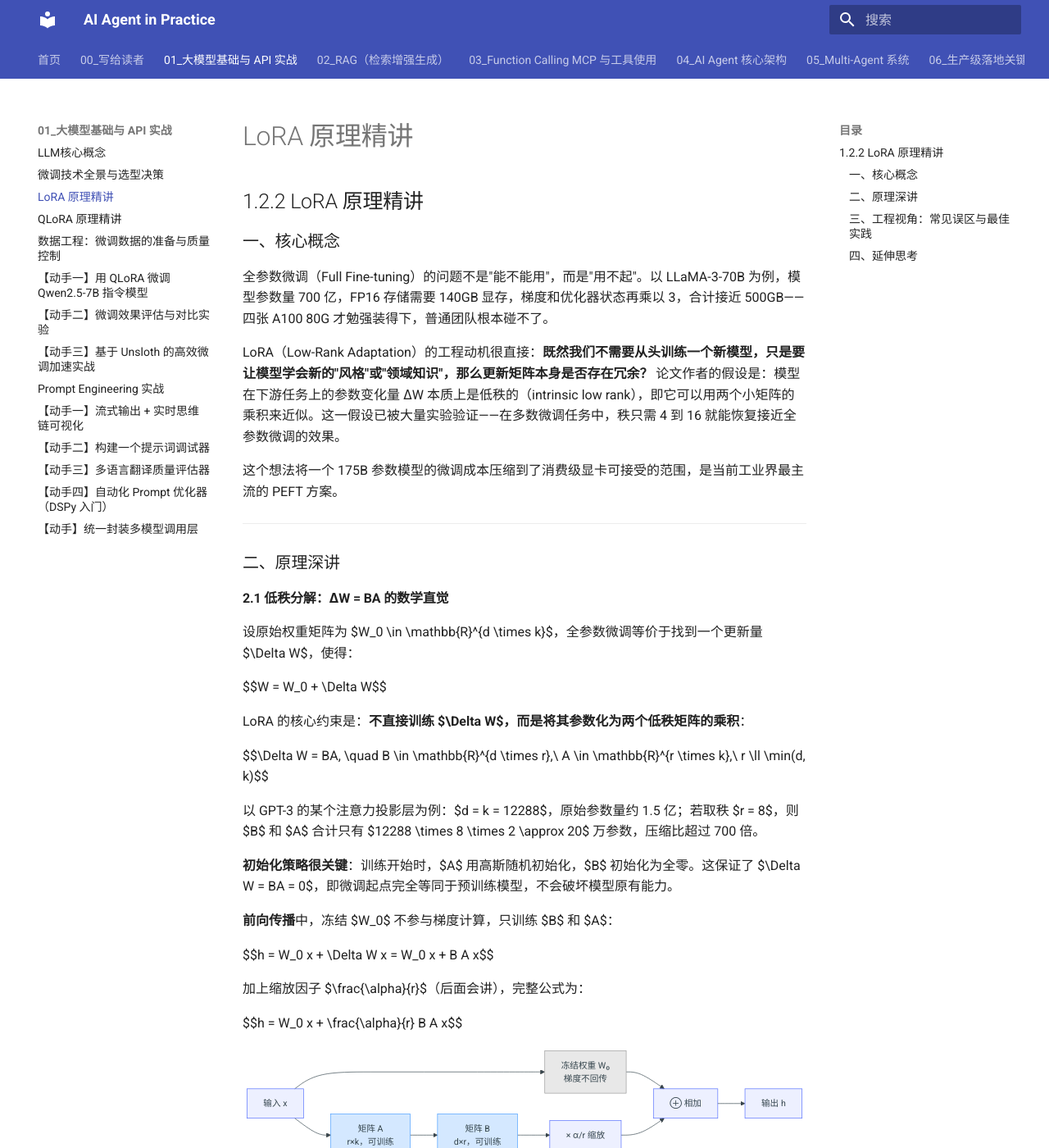
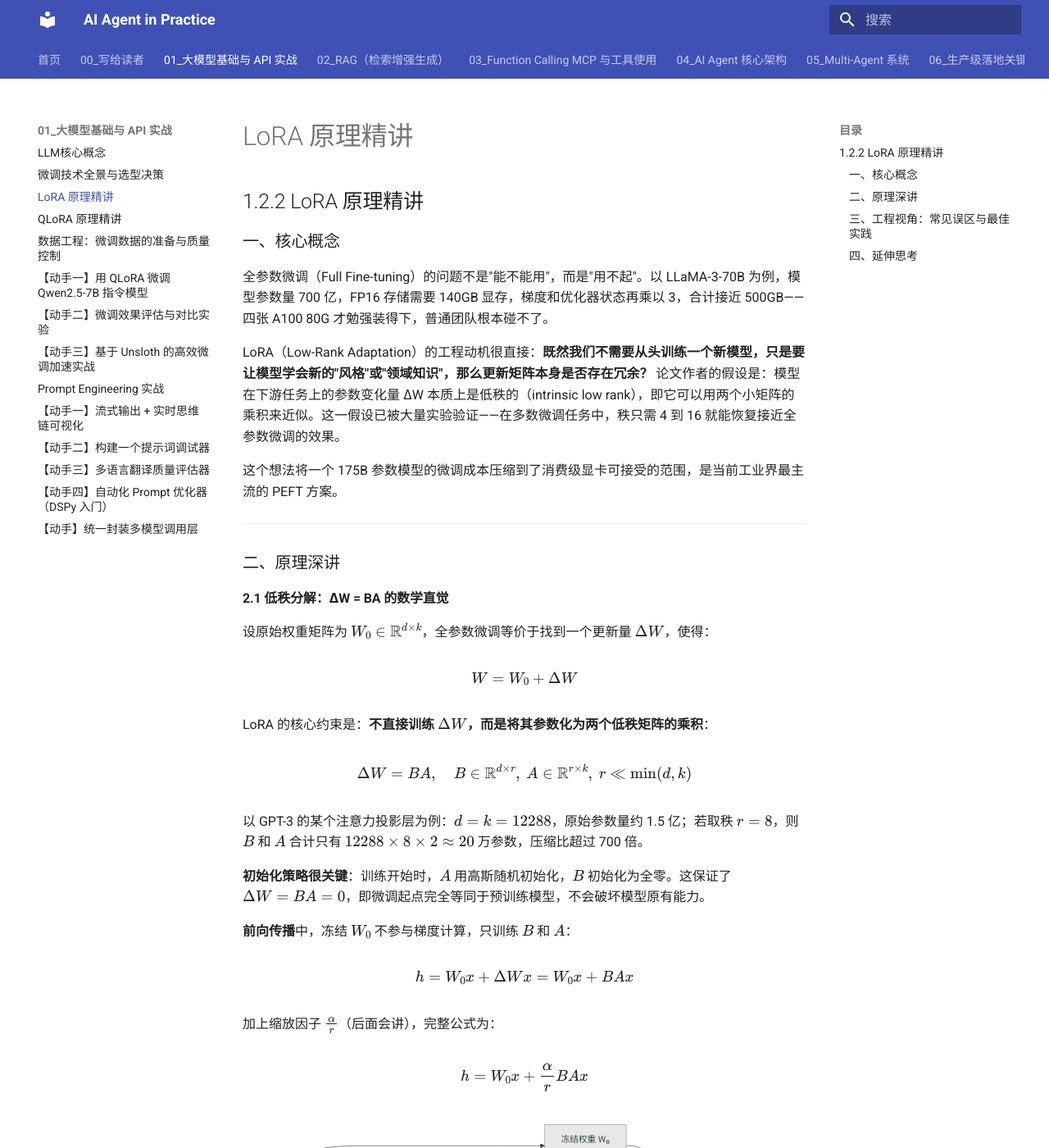
Before and after one commit to swf2020/AI-Agent-in-Practice, an MkDocs documentation site: the page built from docs/AI Agent In Practice/01_大模型基础与 API 实战/1.2.2 LoRA 原理精讲.md, in a window 1280 px wide and 1400 px high. Shown: the whole window at 82% size. Built offline with MkDocs 1.6.1 and Material for MkDocs 9.7.7, drawn with Linux system fonts in a browser that asks for light colours; part of the change alters nothing that is shown; some of the changed text lies outside the part shown.

Commit message:
fix: 添加 MkDocs 数学公式渲染支持
在 mkdocs.yml 中配置 pymdownx.arithmatex + MathJax，
使文档中的 LaTeX 公式（$$...$$）能正常渲染，修复 #10。

Co-Authored-By: Claude Opus 4.6 <noreply@anthropic.com>

```diff
--- a/mkdocs.yml
+++ b/mkdocs.yml
@@ -11,9 +11,13 @@ theme:
     - navigation.top
     - search.suggest
     - search.highlight
+extra_javascript:
+  - https://unpkg.com/mathjax@3/es5/tex-mml-chtml.js
 markdown_extensions:
   - toc:
       toc_depth: 3
+  - pymdownx.arithmatex:
+      generic: true
   - pymdownx.superfences:
       custom_fences:
         - name: mermaid
```
